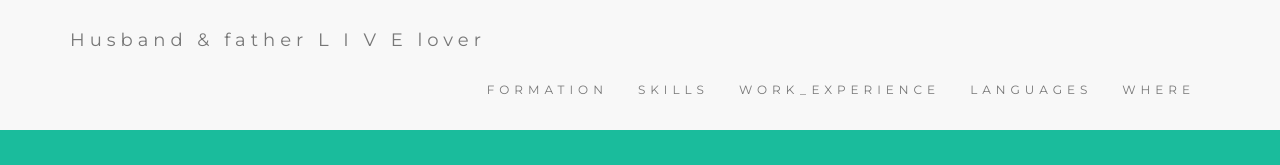
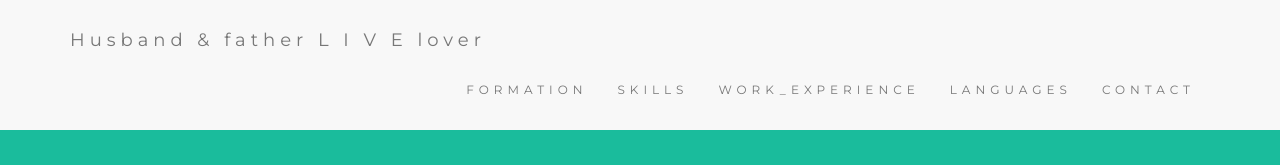
Before and after one commit to sooarre/prglinux.github.io, a plain HTML site: page index.html in a window 1280 px wide. Shown: the top 165 px of the page. Drawn offline with nearby package versions, Linux system fonts and the light colour scheme.

Commit message:
Update index.html

```diff
--- a/index.html
+++ b/index.html
@@ -88,7 +88,7 @@
                <li><a href="#SKILLS">SKILLS</a></li>
                <li><a href="#WORK_EXPERIENCE">WORK_EXPERIENCE</a></li>
                <li><a href="#LANGUAGES">LANGUAGES</a></li>
-               <li><a href="#WHERE">WHERE</a></li>
+               <li><a href="#CONTACT">CONTACT</a></li>
             </ul>
          </div>
       </div>
```
